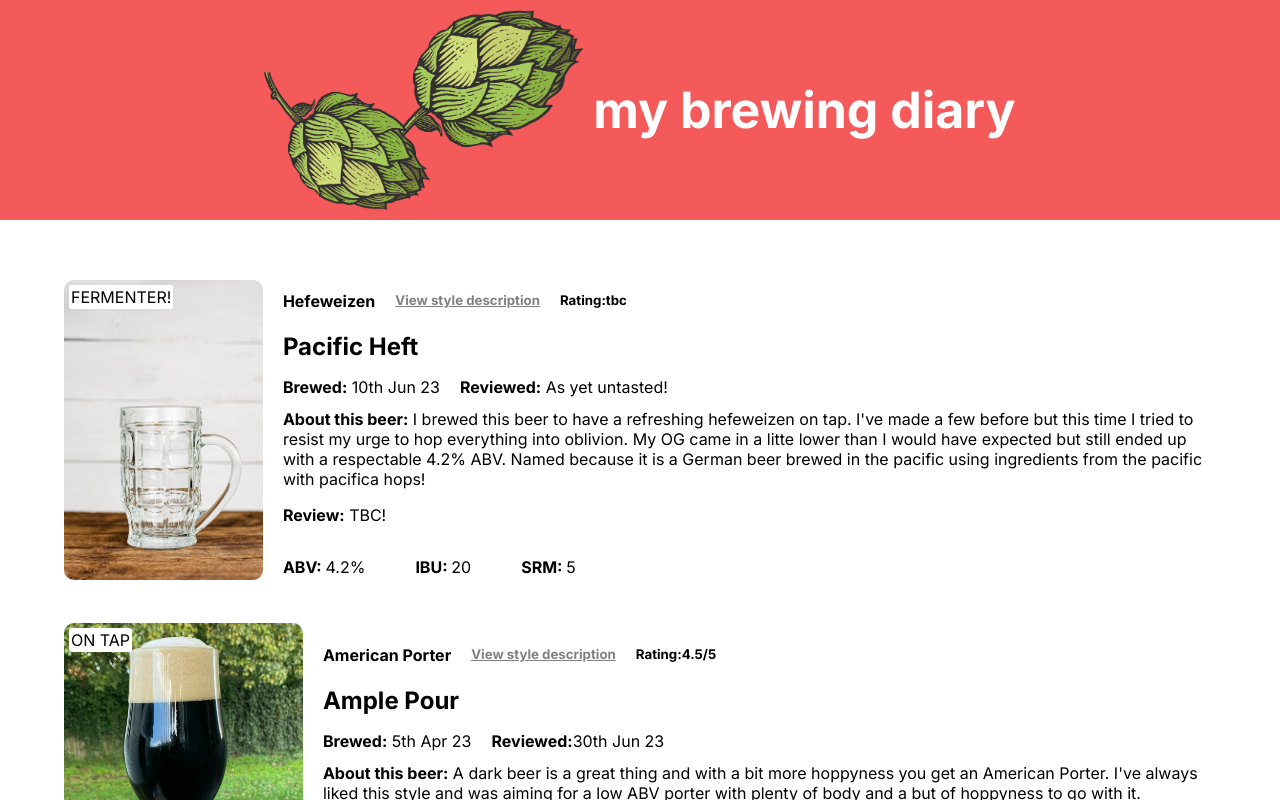
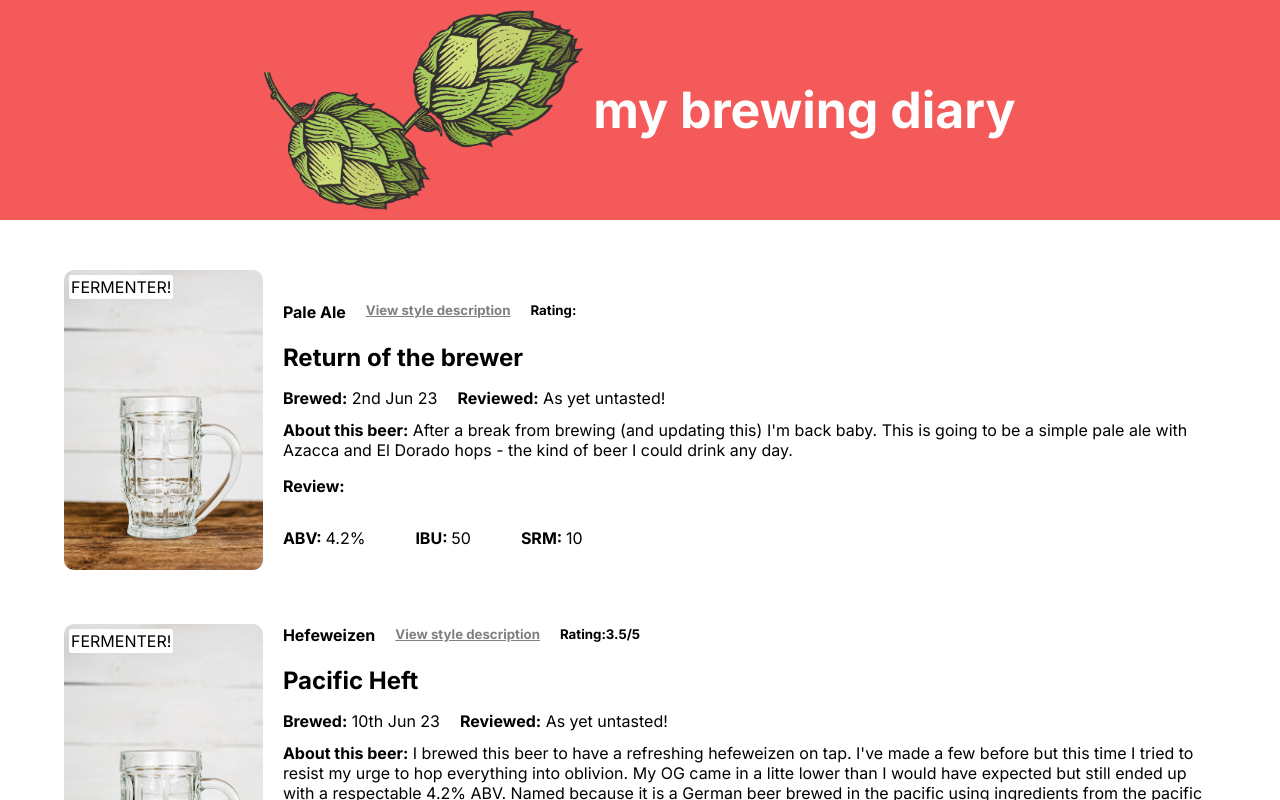
Before and after one commit to liamonk/beerJournal, a React (Vite) app: page / in a window 1280 px wide. Shown: the top 800 px of the page. Built offline with nearby package versions, Linux system fonts and the light colour scheme.

Commit message:
adding a new entry

```diff
--- a/package.json
+++ b/package.json
@@ -11,6 +11,7 @@
   },
   "dependencies": {
     "date-fns": "^2.30.0",
+    "openai": "^3.3.0",
     "react": "^18.2.0",
     "react-dom": "^18.2.0"
   },
--- a/src/data.js
+++ b/src/data.js
@@ -1,4 +1,21 @@
 export default [
+  {
+    id: 6,
+    name: "Return of the brewer",
+    style: "Pale Ale",
+    styleGuideAddress: "",
+    brewDate: "2023-06-02T00:00:00Z",
+    reviewDate: "",
+    description:
+      "After a break from brewing (and updating this) I'm back baby. This is going to be a simple pale ale with Azacca and El Dorado hops - the kind of beer I could drink any day.",
+    review: "",
+    image: "tbc.jpg",
+    rating: "",
+    abv: 4.2,
+    ibu: 50,
+    srm: 10,
+    onTap: false,
+  },
   {
     id: 1,
     name: "Pacific Heft",
@@ -9,9 +26,10 @@
     reviewDate: "",
     description:
       "I brewed this beer to have a refreshing hefeweizen on tap. I've made a few before but this time I tried to resist my urge to hop everything into oblivion. My OG came in a litte lower than I would have expected but still ended up with a respectable 4.2% ABV. Named because it is a German beer brewed in the pacific using ingredients from the pacific with pacifica hops!",
-    review: "TBC!",
+    review:
+      "This beer came out well and was very refreshing. Not as much hefe character as I would have liked, next time I'll push the temp higher. (no picture as I let this blog languish a bit).",
     image: "tbc.jpg",
-    rating: "tbc",
+    rating: "3.5/5",
     abv: 4.2,
     ibu: 20,
     srm: 5,
@@ -33,7 +51,7 @@
     abv: 4.3,
     ibu: 35,
     srm: 60,
-    onTap: true,
+    onTap: false,
   },
   {
     id: 2,
@@ -51,7 +69,7 @@
     abv: 5.8,
     ibu: 35,
     srm: 7,
-    onTap: true,
+    onTap: false,
   },
 
   {
@@ -70,7 +88,7 @@
     abv: 6.2,
     ibu: 35,
     srm: 4,
-    onTap: true,
+    onTap: false,
   },
   {
     id: 3,
@@ -89,6 +107,6 @@
     abv: 6.4,
     ibu: 30,
     srm: 40,
-    onTap: true,
+    onTap: false,
   },
 ];
```
Also changed, not shown: 1 other file (tests, documents, lock files or other folders).
